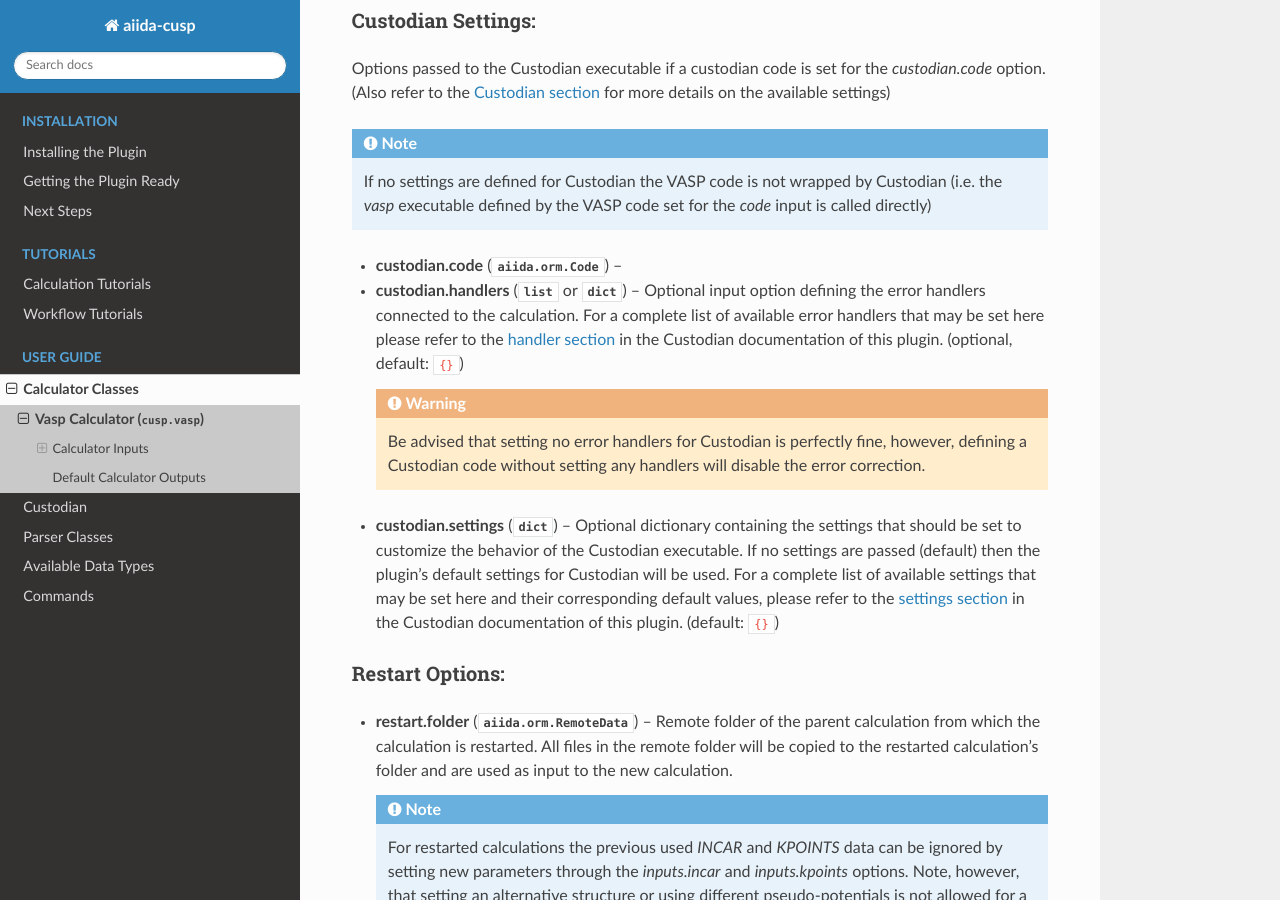
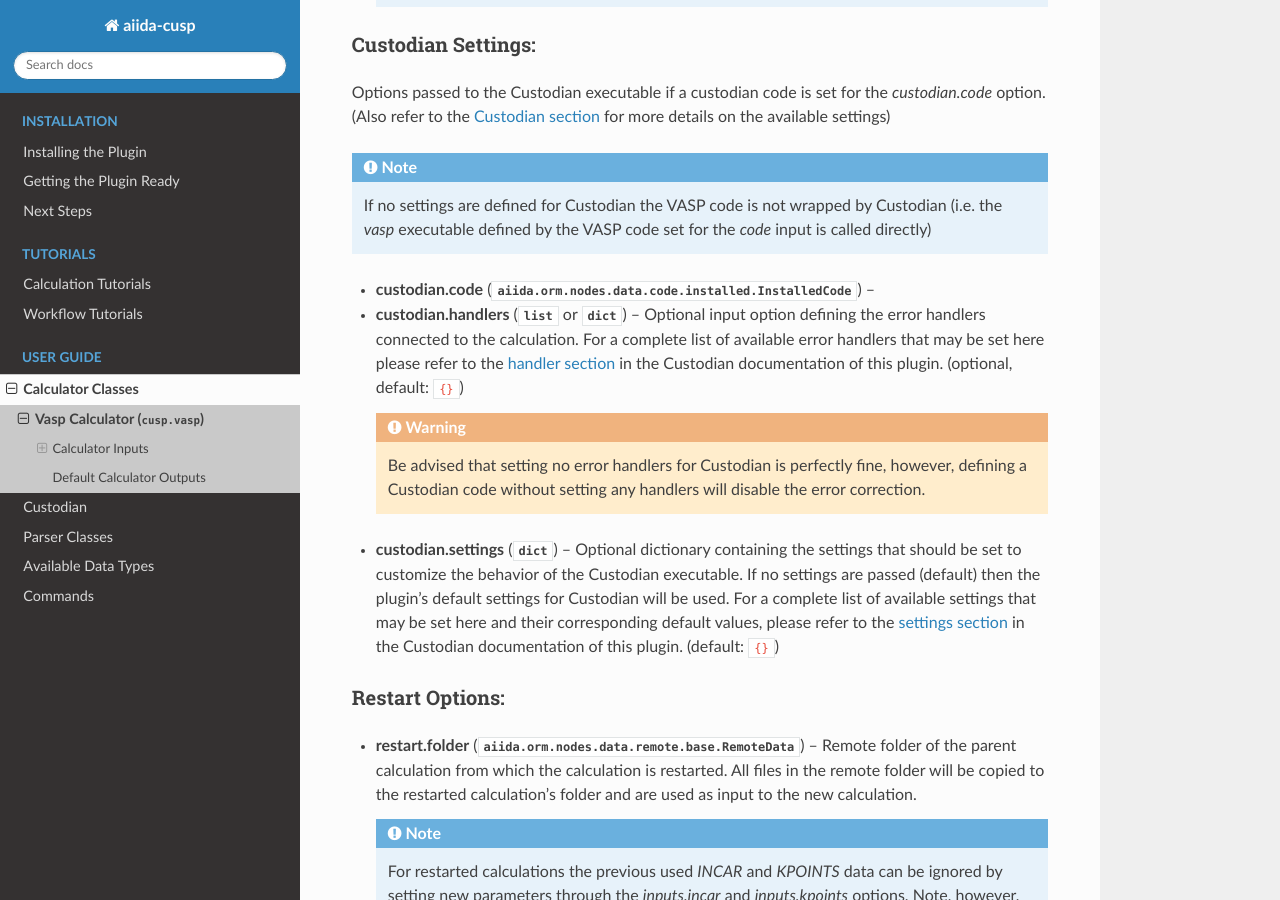
Before and after one commit to aiida-cusp/aiida-cusp, a Sphinx documentation site: the page built from docs/source/user_guide/calculators/vasp_calculator.rst, in a window 1280 px wide and 900 px high, scrolled down 1821 px. Built offline with Sphinx 7.4.7 and the Read the Docs theme 2.0.0, drawn with Linux system fonts in a browser that asks for light colours; pages that are not in the unit, such as notebooks, are missing from menus; some of the changed text lies outside the part shown.

Commit message:
Fix changed reference targets

```diff
--- a/docs/source/tutorials/calculations/interstitial_migration_li4p2s6_neb/interstitial_migration_li4p2s6_neb.rst
+++ b/docs/source/tutorials/calculations/interstitial_migration_li4p2s6_neb/interstitial_migration_li4p2s6_neb.rst
@@ -83,7 +83,7 @@
    }
 
 With all `INCAR`, `KPOINTS` and structure (i.e. `POSCAR`) inputs being defined we can now initialize the required inputs for the calculation.
-Here, AiiDA's :func:`~aiida.plugins.DataFactory` function is used to load the corresponding data types provided by the plugin using their defined entry points:
+Here, AiiDA's :func:`~aiida.plugins.factories.DataFactory` function is used to load the corresponding data types provided by the plugin using their defined entry points:
 
 .. code-block:: python
 
--- a/docs/source/user_guide/calculators/vasp_calculator.rst
+++ b/docs/source/user_guide/calculators/vasp_calculator.rst
@@ -37,7 +37,7 @@
      Note that for the :class:`~aiida_cusp.calculators.VaspCalculation` class the input options `inputs.poscar` and `inputs.neb_path` may not be set simultaneously.
      If both are set at the same time an error will be raised and the calculation will fail!
 
-* **code** (:class:`aiida.orm.Code`) --
+* **code** (:class:`aiida.orm.nodes.data.code.installed.InstalledCode`) --
   VASP code used to run the calculation.
 * **incar** (:class:`aiida_cusp.data.VaspIncarData`) -- i
   INCAR data input defining the calculation parameters for the VASP calculation (see :ref:`INCAR<user-guide-datatypes-inputs-incar>`)
@@ -81,7 +81,7 @@
 
    If no settings are defined for Custodian the VASP code is not wrapped by Custodian (i.e. the `vasp` executable defined by the VASP code set for the `code` input is called directly)
 
-* **custodian.code** (:class:`aiida.orm.Code`) --
+* **custodian.code** (:class:`aiida.orm.nodes.data.code.installed.InstalledCode`) --
 * **custodian.handlers** (:class:`list` or :class:`dict`) --
   Optional input option defining the error handlers connected to the calculation.
   For a complete list of available error handlers that may be set here please refer to the :ref:`handler section<user-guide-custodian-handlers>` in the Custodian documentation of this plugin.
@@ -102,7 +102,7 @@
 Restart Options:
 """"""""""""""""
 
-* **restart.folder** (:class:`aiida.orm.RemoteData`) --
+* **restart.folder** (:class:`aiida.orm.nodes.data.remote.base.RemoteData`) --
   Remote folder of the parent calculation from which the calculation is restarted.
   All files in the remote folder will be copied to the restarted calculation's folder and are used as input to the new calculation.
 
--- a/docs/source/user_guide/datatypes/inputs/incar.rst
+++ b/docs/source/user_guide/datatypes/inputs/incar.rst
@@ -4,7 +4,7 @@
 ----------------------
 
 The :class:`~aiida_cusp.data.VaspIncarData` is the central object used to define and pass `INCAR parameters`_ to the VASP calculation object.
-This data class is published by the plugin using the ``cusp.incar`` entry point and can be loaded via AiiDA's :func:`~aiida.plugins.DataFactory` function.
+This data class is published by the plugin using the ``cusp.incar`` entry point and can be loaded via AiiDA's :func:`~aiida.plugins.factories.DataFactory` function.
 Note that in order to use the class as input for VASP calculations it has to be first initialized with the desired input parameters.
 As discussed in the following, the parameters may be passed to the constructor either directly (i.e. as dictionary) or indirect via a pymatgen :class:`~pymatgen.io.vasp.inputs.Incar` instance.
 
--- a/docs/source/user_guide/datatypes/inputs/kpoints.rst
+++ b/docs/source/user_guide/datatypes/inputs/kpoints.rst
@@ -28,7 +28,7 @@
   In that case the grid is generated using the class-internal methods depending on the type of parameters passed by the :class:`dict`
   (See the :ref:`following section<inputs_kpoints_init_modes>` for more details on the possible parameters and corresponding generation modes)
   kpoint parameters
-* **structure** (optional, :class:`pymatgen.core.structure.Structure`, :class:`pymatgen.io.vasp.inputs.Poscar` or :class:`aiida.orm.StructureData`) --
+* **structure** (optional, :class:`pymatgen.core.structure.Structure`, :class:`pymatgen.io.vasp.inputs.Poscar` or :class:`aiida.orm.nodes.data.structure.StructureData`) --
   Optional structure input for initialization modes that are based on a k-point density.
   This is only required if the KPOINT grid is initialized using the internal methods based on a passed kpoint density.
   (See the initialization modes discussed in the :ref:`following section<inputs_kpoints_init_modes>` for more details)
--- a/docs/source/user_guide/datatypes/inputs/poscar.rst
+++ b/docs/source/user_guide/datatypes/inputs/poscar.rst
@@ -19,7 +19,7 @@
 
 **Arguments:**
 
-* **structure** (:class:`~aiida.orm.StructureData`, :class:`~pymatgen.core.structure.Structure` or :class:`~pymatgen.io.vasp.inputs.Poscar`) --
+* **structure** (:class:`~aiida.orm.nodes.data.structure.StructureData`, :class:`~pymatgen.core.structure.Structure` or :class:`~pymatgen.io.vasp.inputs.Poscar`) --
   The structure data used to generate the POSCAR data from.
 * **constraints** (:class:`list`, optional) --
   Nx3 list (N the number of atoms) of :class:`bool` introducing selective dynamics by adding constraints on the coordinates for every atom contained in the structure.
```
Also changed, not shown: other parts of docs/source/user_guide/datatypes/inputs/kpoints.rst (+1 -1 lines), docs/source/tutorials/calculations/relax_si_diamond_structure/relax_si_diamond_structure.rst (+4 -4 lines), 3 other files.
